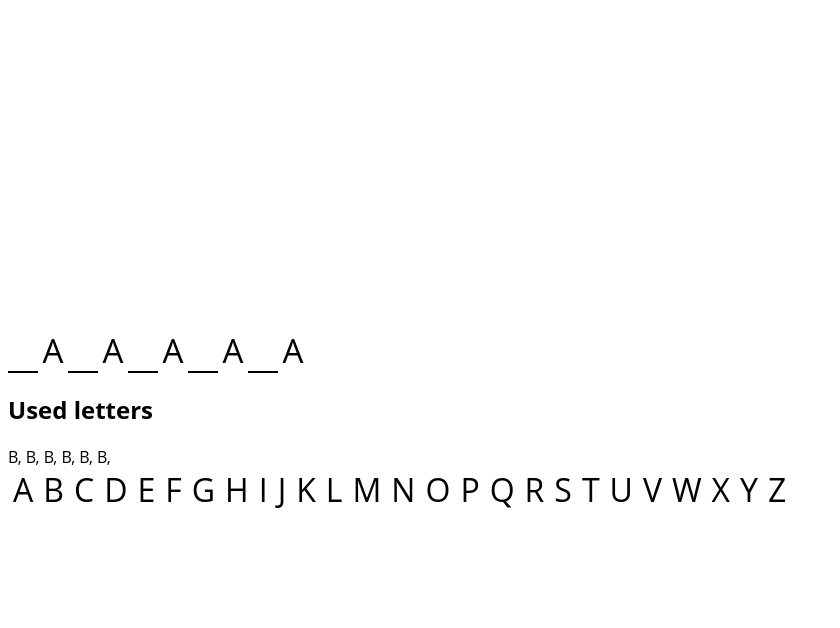
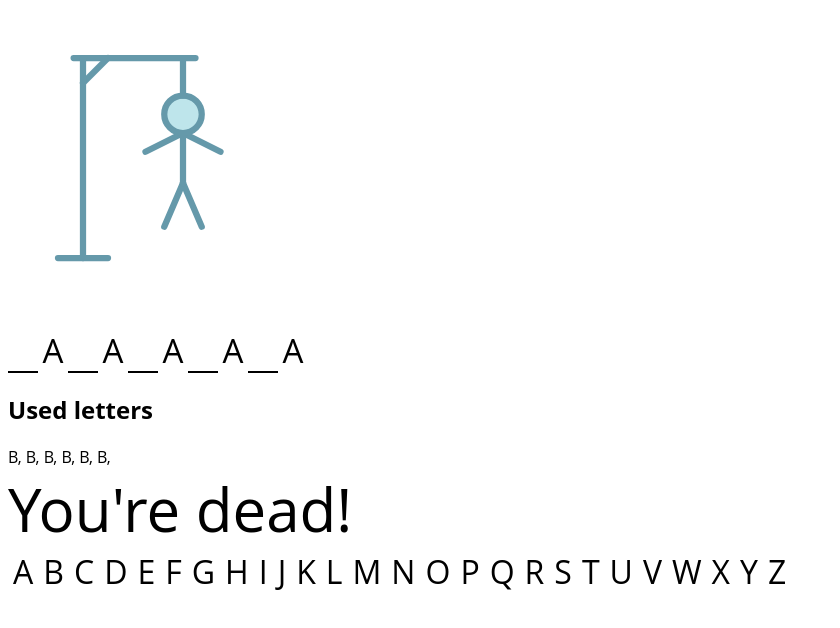
Before and after one commit to albertdc1984/w4ch2-marc-i-albert, a React (Create React App) app: page / in a window 1280 px wide. Shown: the top 628 px of the page, without its empty margins (0-840 px from the left). Built offline with nearby package versions, Linux system fonts and the light colour scheme.

Commit message:
Added Penjat component to App.js to render the hangman

```diff
--- a/src/App.js
+++ b/src/App.js
@@ -2,17 +2,16 @@ import Lletra from "./components/Lletra/Lletra";
 import lettersList from "./data/lettersData";
 import Paraula from "./components/Paraula/Paraula";
 import Utilitzada from "./components/Utilitzada/Utilitzada";
+import EstatdelJoc from "./components/EstatDelJoc/EstatDelJoc";
+import Penjat from "./components/Penjat/Penjat";
 
 function App() {
   return (
     <>
       <div className="hangman-container">
-        <svg
-          className="hangman"
-          viewBox="0 0 96 96"
-          width="300"
-          height="300"
-        ></svg>
+        <svg className="hangman" viewBox="0 0 96 96" width="300" height="300">
+          <Penjat />
+        </svg>
       </div>
       <ul className="guess-letters">
         <Paraula />
@@ -32,7 +31,7 @@ function App() {
           <Utilitzada />
         </ul>
       </section>
-
+      <EstatdelJoc />
       <ul className="letters">
         {lettersList.map((lletraData) => {
           return <Lletra text={lletraData} />;
```
